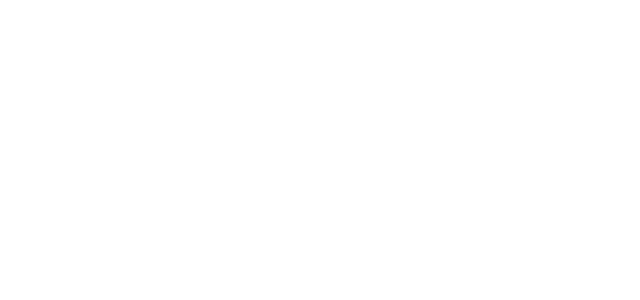
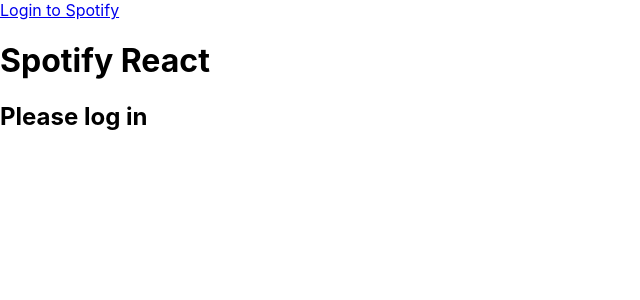
Before and after one commit to JamesMokua/Spotify-Clone, a React (Create React App) app: page / in a window 1280 px wide. Shown: the top 300 px of the page, without its empty margins (0-640 px from the left). Built offline with nearby package versions, Linux system fonts and the light colour scheme.

Commit message:
spotify authorization implemented

```diff
--- a/package.json
+++ b/package.json
@@ -6,6 +6,7 @@
     "@testing-library/jest-dom": "^5.16.5",
     "@testing-library/react": "^13.4.0",
     "@testing-library/user-event": "^13.5.0",
+    "axios": "^1.2.3",
     "react": "^18.2.0",
     "react-dom": "^18.2.0",
     "react-scripts": "5.0.1",
--- a/src/App.js
+++ b/src/App.js
@@ -1,9 +1,14 @@
-
+import Authorization from "./Authorization/Authorization";
+import Album from "./components/Albums/Album";
+import Artists from "./components/Artists/Artists";
 
 function App() {
+
   return (
-    <div>
-
+    <div >
+    <Authorization >
+      <Artists />
+    </Authorization>
     </div>
   );
 }
--- /dev/null
+++ b/src/Authorization/Authorization.js
@@ -0,0 +1,39 @@
+import React, { useEffect, useState } from "react";
+import Artists from "../components/Artists/Artists";
+import Album from "../components/Albums/Album";
+
+function Authorization() {
+  const CLIENT_ID = "70a51a0fad214d408bc87119c9398416";
+  const REDIRECT_URI = "http://localhost:3000";
+  const AUTH_ENDPOINT = "https://accounts.spotify.com/authorize";
+  const RESPONSE_TYPE = "token";
+
+  const [token, setToken] = useState("");
+  useEffect(() => {
+    const hash = window.location.hash
+    let token = window.localStorage.getItem("token")
+
+    if(!token && hash){
+      token = hash.substring(1).split("&").find(elem => elem.startsWith("access_token")).split("=")[1]
+
+      window.location.hash = ""
+      window.localStorage.setItem("token",token)
+
+    }
+    setToken(token)
+  },[])
+  const logout = () => {
+    setToken("")
+    window.localStorage.removeItem("token")
+  }
+  return <div>
+     {!token ?
+    <a href={`${AUTH_ENDPOINT}?client_id=${CLIENT_ID}&redirect_uri=${REDIRECT_URI}&response_type=${RESPONSE_TYPE}`}>Login to Spotify</a>
+    : <button onClick={logout}>Logout</button>}
+    <Artists token={token}/>
+    {/* <Album token={token}/> */}
+
+  </div>;
+}
+
+export default Authorization;
--- /dev/null
+++ b/src/components/Albums/Album.js
@@ -0,0 +1,31 @@
+import React, { useState, useEffect } from 'react';
+
+const Album = ({token}) => {
+  const [albumData, setAlbumData] = useState(null);
+
+  useEffect(() => {
+    const fetchData = async () => {
+      const response = await fetch('https://api.spotify.com/v1/albums/4aawyAB9vmqN3uQ7FjRGTy', {
+        headers: {
+          'Authorization': `Bearer ${token}`
+        }
+      });
+      const data = await response.json();
+      setAlbumData(data);
+    };
+    fetchData();
+  }, []);
+
+  if (!albumData) {
+    return <div>Loading...</div>;
+  }
+
+  return (
+    <div>
+      <h1>{albumData.name}</h1>
+      <img src={albumData.images[0].url} alt={albumData.name} />
+    </div>
+  );
+}
+
+export default Album;
--- /dev/null
+++ b/src/components/Artists/Artists.js
@@ -0,0 +1,60 @@
+import { useEffect, useState } from "react";
+import axios from "axios";
+function Artists({ token }) {
+  const [searchKey, setSearchKey] = useState("");
+  const [artists, setArtists] = useState([]);
+
+  const searchArtists = async (e) => {
+    e.preventDefault();
+    const { data } = await axios.get("https://api.spotify.com/v1/search", {
+      headers: {
+        Authorization: `Bearer ${token}`,
+      },
+      params: {
+        q: searchKey,
+        type: "artist",
+      },
+    });
+    console.log(data);
+    setArtists(data.artists.items);
+  };
+  const renderArtists = () => {
+    return artists.map((artist) => {
+      return (
+        <div key={artist.id}>
+          {artist.images.length ? (
+            <img src={artist.images[0].url} alt={artist.name} />
+          ) : (
+            <div>No image</div>
+          )}
+
+          <h3>{artist.genres}</h3>
+          <h3>{artist.followers.total}</h3>
+          <h3>{artist.name}</h3>
+          <h3>{artist.popularity}</h3>
+        </div>
+      );
+    });
+  };
+
+  return (
+    <div>
+      <h1>Spotify React</h1>
+      {token ? (
+        <form onSubmit={searchArtists}>
+          <input
+            type="text"
+            placeholder="Search for a song, artist or album"
+            onChange={(e) => setSearchKey(e.target.value)}
+          />
+          <button type="submit">Search</button>
+        </form>
+      ) : (
+        <h2>Please log in</h2>
+      )}
+      {renderArtists()}
+    </div>
+  );
+}
+
+export default Artists;
```
Also changed, not shown: 1 other file (tests, documents, lock files or other folders).
